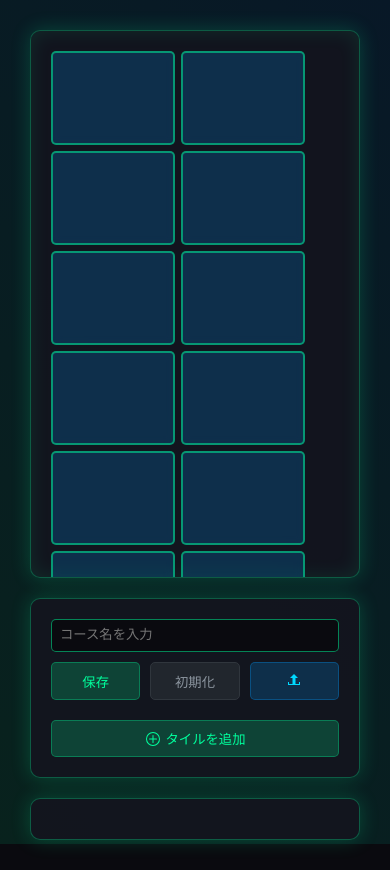
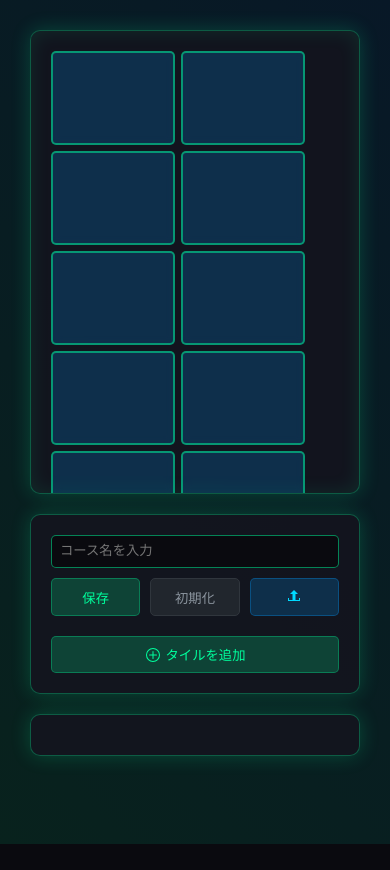
Before and after one commit to volpe28v/rc-course-designer, a plain HTML site: page index.html in a window 390 px wide. After the commit the page ends 844 px from the top, so only its background shows below. Drawn offline with Linux system fonts and the light colour scheme.

Commit message:
縦を調整

```diff
--- a/index.html
+++ b/index.html
@@ -69,7 +69,7 @@
             background: rgba(20, 20, 30, 0.9);
             border-radius: 10px;
             padding: 20px;
-            height: calc(100vh - 40px);
+            height: calc(100vh - 80px);
             position: relative;
             box-shadow: 0 0 20px rgba(0,255,157,0.2),
                         inset 0 0 20px rgba(0,255,157,0.1);
@@ -80,7 +80,7 @@
             -webkit-overflow-scrolling: touch;
 
             @media (max-width: 1024px) {
-                height: 60vh;
+                height: 50vh;
                 min-width: auto;
             }
         }
```
